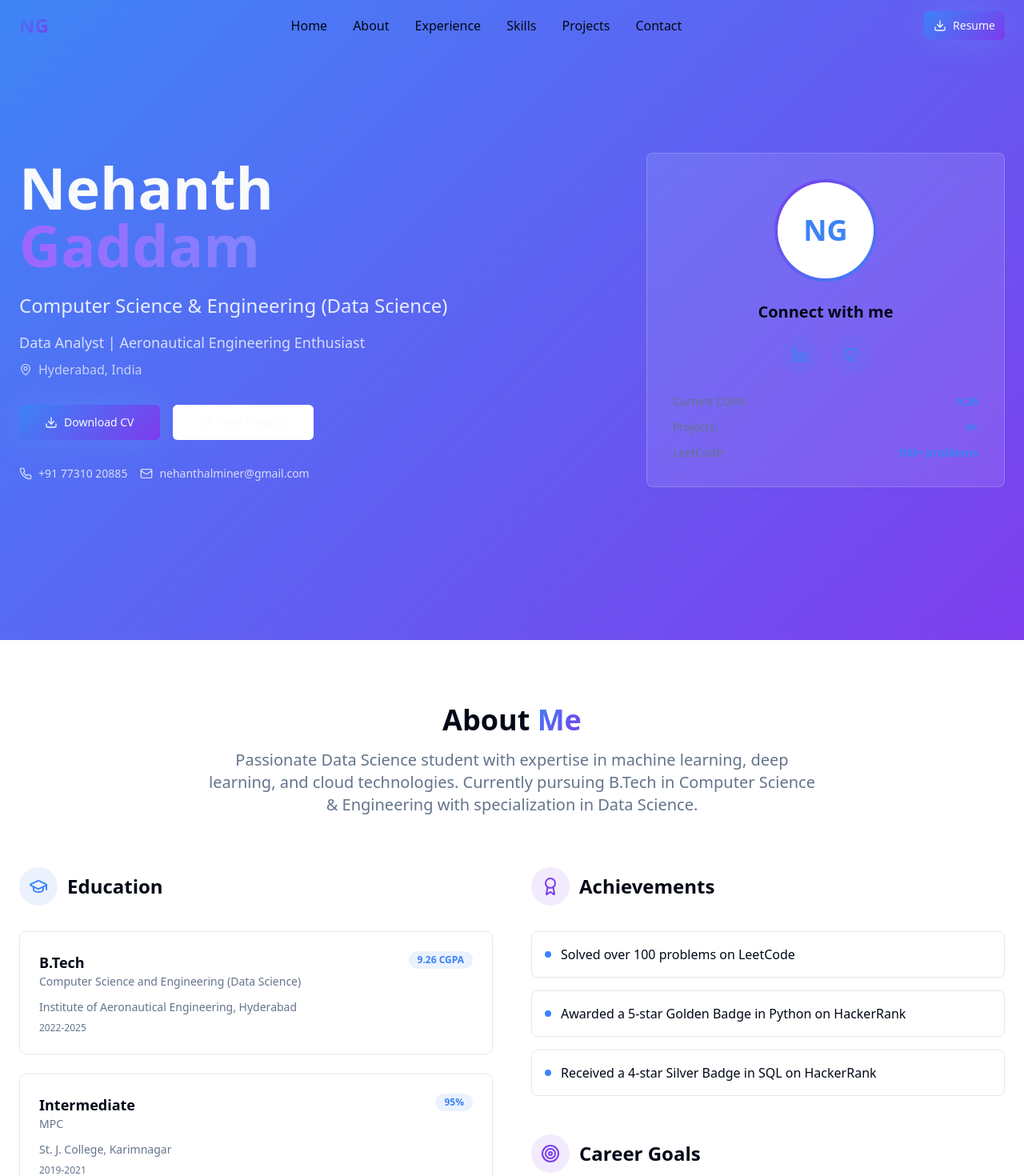
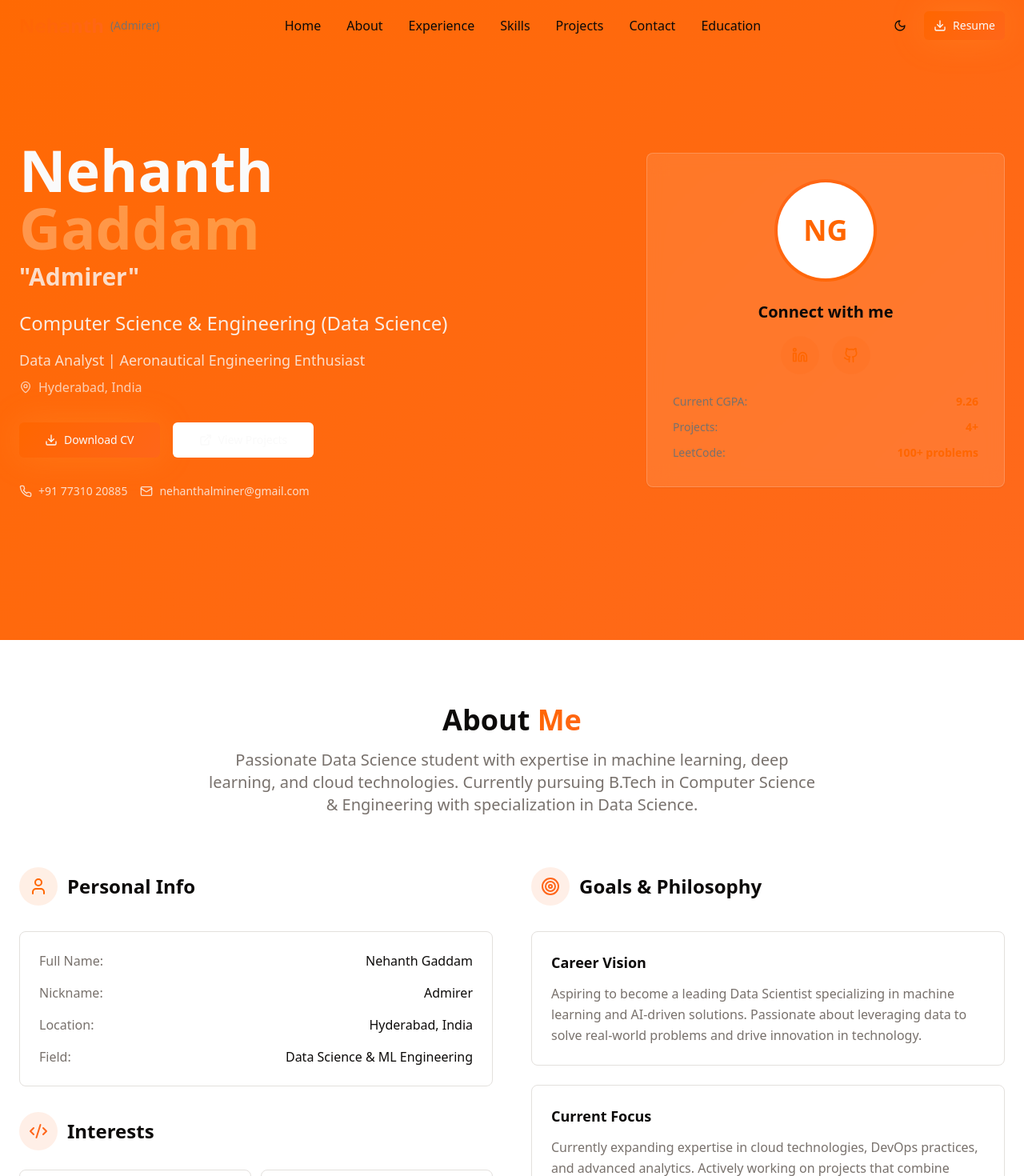
Before and after one commit to admirer77/personal-website-brand-hub, a React (Vite) app: page / in a window 1280 px wide. Shown: the top 1470 px of the page at 80% size. Built offline with nearby package versions, Linux system fonts and the light colour scheme.

Commit message:
Implement website changes
- Update name and nickname in logo.
- Fix text visibility issues.
- Add dark/light mode with button.
- Add education section.
- Implement color scheme changes.

```diff
--- a/package.json
+++ b/package.json
@@ -47,7 +47,7 @@
     "embla-carousel-react": "^8.3.0",
     "input-otp": "^1.2.4",
     "lucide-react": "^0.462.0",
-    "next-themes": "^0.3.0",
+    "next-themes": "^0.4.6",
     "react": "^18.3.1",
     "react-day-picker": "^8.10.1",
     "react-dom": "^18.3.1",
--- a/src/components/About.tsx
+++ b/src/components/About.tsx
@@ -1,36 +1,33 @@
 import { Card } from "@/components/ui/card";
-import { Badge } from "@/components/ui/badge";
-import { GraduationCap, Award, Target } from "lucide-react";
+import { Target, User, Code2 } from "lucide-react";
 
 const About = () => {
-  const education = [
+  const personalInfo = [
     {
-      degree: "B.Tech",
-      field: "Computer Science and Engineering (Data Science)",
-      institution: "Institute of Aeronautical Engineering, Hyderabad",
-      year: "2022-2025",
-      cgpa: "9.26 CGPA"
+      label: "Full Name",
+      value: "Nehanth Gaddam"
     },
     {
-      degree: "Intermediate",
-      field: "MPC",
-      institution: "St. J. College, Karimnagar",
-      year: "2019-2021",
-      cgpa: "95%"
+      label: "Nickname",
+      value: "Admirer"
     },
     {
-      degree: "High School",
-      field: "Secondary Education",
-      institution: "St. John's High School, Karimnagar",
-      year: "2019",
-      cgpa: "9.7 CGPA"
+      label: "Location",
+      value: "Hyderabad, India"
+    },
+    {
+      label: "Field",
+      value: "Data Science & ML Engineering"
     }
   ];
 
-  const achievements = [
-    "Solved over 100 problems on LeetCode",
-    "Awarded a 5-star Golden Badge in Python on HackerRank",
-    "Received a 4-star Silver Badge in SQL on HackerRank"
+  const interests = [
+    "Machine Learning & AI",
+    "Cloud Computing & DevOps",
+    "Data Analytics & Visualization",
+    "Web Development",
+    "Competitive Programming",
+    "Aeronautical Engineering"
   ];
 
   return (
@@ -48,70 +45,81 @@ const About = () => {
         </div>
 
         <div className="grid lg:grid-cols-2 gap-12">
-          {/* Education Section */}
+          {/* Personal Information */}
           <div>
             <div className="flex items-center gap-3 mb-8">
               <div className="w-12 h-12 rounded-full bg-primary/10 flex items-center justify-center">
-                <GraduationCap className="h-6 w-6 text-primary" />
+                <User className="h-6 w-6 text-primary" />
               </div>
-              <h3 className="text-2xl font-semibold text-foreground">Education</h3>
+              <h3 className="text-2xl font-semibold text-foreground">Personal Info</h3>
             </div>
 
-            <div className="space-y-6">
-              {education.map((edu, index) => (
-                <Card key={index} className="p-6 shadow-card hover:shadow-elegant transition-all duration-300">
-                  <div className="flex justify-between items-start mb-3">
-                    <div>
-                      <h4 className="text-lg font-semibold text-foreground">{edu.degree}</h4>
-                      <p className="text-sm text-muted-foreground">{edu.field}</p>
-                    </div>
-                    <Badge variant="secondary" className="bg-primary/10 text-primary">
-                      {edu.cgpa}
-                    </Badge>
+            <Card className="p-6 shadow-card hover:shadow-elegant transition-all duration-300 mb-8">
+              <div className="space-y-4">
+                {personalInfo.map((info, index) => (
+                  <div key={index} className="flex justify-between items-center">
+                    <span className="text-muted-foreground">{info.label}:</span>
+                    <span className="font-medium text-foreground">{info.value}</span>
                   </div>
-                  <p className="text-sm text-muted-foreground mb-2">{edu.institution}</p>
-                  <p className="text-xs text-muted-foreground">{edu.year}</p>
+                ))}
+              </div>
+            </Card>
+
+            {/* Interests */}
+            <div className="flex items-center gap-3 mb-6">
+              <div className="w-12 h-12 rounded-full bg-accent/10 flex items-center justify-center">
+                <Code2 className="h-6 w-6 text-accent" />
+              </div>
+              <h3 className="text-2xl font-semibold text-foreground">Interests</h3>
+            </div>
+
+            <div className="grid grid-cols-2 gap-3">
+              {interests.map((interest, index) => (
+                <Card key={index} className="p-4 shadow-card hover:shadow-elegant transition-all duration-300 text-center">
+                  <p className="text-sm font-medium text-foreground">{interest}</p>
                 </Card>
               ))}
             </div>
           </div>
 
-          {/* Achievements & Goals */}
+          {/* Goals & Philosophy */}
           <div>
             <div className="flex items-center gap-3 mb-8">
               <div className="w-12 h-12 rounded-full bg-accent/10 flex items-center justify-center">
-                <Award className="h-6 w-6 text-accent" />
+                <Target className="h-6 w-6 text-accent" />
               </div>
-              <h3 className="text-2xl font-semibold text-foreground">Achievements</h3>
+              <h3 className="text-2xl font-semibold text-foreground">Goals & Philosophy</h3>
             </div>
 
-            <div className="space-y-4 mb-12">
-              {achievements.map((achievement, index) => (
-                <Card key={index} className="p-4 shadow-card hover:shadow-elegant transition-all duration-300">
-                  <div className="flex items-start gap-3">
-                    <div className="w-2 h-2 rounded-full bg-primary mt-2 flex-shrink-0"></div>
-                    <p className="text-foreground">{achievement}</p>
-                  </div>
-                </Card>
-              ))}
+            <div className="space-y-6">
+              <Card className="p-6 shadow-card hover:shadow-elegant transition-all duration-300">
+                <h4 className="text-lg font-semibold text-foreground mb-3">Career Vision</h4>
+                <p className="text-muted-foreground leading-relaxed">
+                  Aspiring to become a leading Data Scientist specializing in machine learning
+                  and AI-driven solutions. Passionate about leveraging data to solve real-world
+                  problems and drive innovation in technology.
+                </p>
+              </Card>
+
+              <Card className="p-6 shadow-card hover:shadow-elegant transition-all duration-300">
+                <h4 className="text-lg font-semibold text-foreground mb-3">Current Focus</h4>
+                <p className="text-muted-foreground leading-relaxed">
+                  Currently expanding expertise in cloud technologies, DevOps practices,
+                  and advanced analytics. Actively working on projects that combine
+                  machine learning with practical business applications.
+                </p>
+              </Card>
+
+              <Card className="p-6 shadow-card hover:shadow-elegant transition-all duration-300">
+                <h4 className="text-lg font-semibold text-foreground mb-3">Why "Admirer"?</h4>
+                <p className="text-muted-foreground leading-relaxed">
+                  I chose the nickname "Admirer" because I deeply admire the power of
+                  technology and data to transform lives. I'm always in awe of innovative
+                  solutions and strive to contribute to the tech community with the same
+                  passion and respect I have for the field.
+                </p>
+              </Card>
             </div>
-
-            {/* Goals */}
-            <div className="flex items-center gap-3 mb-6">
-              <div className="w-12 h-12 rounded-full bg-accent/10 flex items-center justify-center">
-                <Target className="h-6 w-6 text-accent" />
-              </div>
-              <h3 className="text-2xl font-semibold text-foreground">Career Goals</h3>
-            </div>
-
-            <Card className="p-6 shadow-card">
-              <p className="text-muted-foreground leading-relaxed">
-                Aspiring to become a leading Data Scientist specializing in machine learning
-                and AI-driven solutions. Passionate about leveraging data to solve real-world
-                problems and drive innovation in technology. Currently focusing on expanding
-                expertise in cloud technologies, DevOps practices, and advanced analytics.
-              </p>
-            </Card>
           </div>
         </div>
       </div>
--- /dev/null
+++ b/src/components/Education.tsx
@@ -0,0 +1,121 @@
+import { Card } from "@/components/ui/card";
+import { Badge } from "@/components/ui/badge";
+import { GraduationCap, Award, Target } from "lucide-react";
+
+const Education = () => {
+  const education = [
+    {
+      degree: "B.Tech",
+      field: "Computer Science and Engineering (Data Science)",
+      institution: "Institute of Aeronautical Engineering, Hyderabad",
+      year: "2022-2025",
+      cgpa: "9.26 CGPA"
+    },
+    {
+      degree: "Intermediate",
+      field: "MPC",
+      institution: "St. J. College, Karimnagar",
+      year: "2019-2021",
+      cgpa: "95%"
+    },
+    {
+      degree: "High School",
+      field: "Secondary Education",
+      institution: "St. John's High School, Karimnagar",
+      year: "2019",
+      cgpa: "9.7 CGPA"
+    }
+  ];
+
+  const achievements = [
+    "Solved over 100 problems on LeetCode",
+    "Awarded a 5-star Golden Badge in Python on HackerRank",
+    "Received a 4-star Silver Badge in SQL on HackerRank"
+  ];
+
+  return (
+    <section id="education" className="py-20 bg-muted/30">
+      <div className="container mx-auto px-6">
+        <div className="text-center mb-16">
+          <h2 className="text-4xl font-bold text-foreground mb-4">
+            Education & <span className="bg-gradient-text bg-clip-text text-transparent">Achievements</span>
+          </h2>
+          <p className="text-xl text-muted-foreground max-w-3xl mx-auto">
+            Academic journey and notable achievements that shaped my expertise in
+            data science and technology.
+          </p>
+        </div>
+
+        <div className="grid lg:grid-cols-2 gap-12">
+          {/* Education Section */}
+          <div>
+            <div className="flex items-center gap-3 mb-8">
+              <div className="w-12 h-12 rounded-full bg-primary/10 flex items-center justify-center">
+                <GraduationCap className="h-6 w-6 text-primary" />
+              </div>
+              <h3 className="text-2xl font-semibold text-foreground">Education</h3>
+            </div>
+
+            <div className="space-y-6">
+              {education.map((edu, index) => (
+                <Card key={index} className="p-6 shadow-card hover:shadow-elegant transition-all duration-300">
+                  <div className="flex justify-between items-start mb-3">
+                    <div>
+                      <h4 className="text-lg font-semibold text-foreground">{edu.degree}</h4>
+                      <p className="text-sm text-muted-foreground">{edu.field}</p>
+                    </div>
+                    <Badge variant="secondary" className="bg-primary/10 text-primary">
+                      {edu.cgpa}
+                    </Badge>
+                  </div>
+                  <p className="text-sm text-muted-foreground mb-2">{edu.institution}</p>
+                  <p className="text-xs text-muted-foreground">{edu.year}</p>
+                </Card>
+              ))}
+            </div>
+          </div>
+
+          {/* Achievements & Goals */}
+          <div>
+            <div className="flex items-center gap-3 mb-8">
+              <div className="w-12 h-12 rounded-full bg-accent/10 flex items-center justify-center">
+                <Award className="h-6 w-6 text-accent" />
+              </div>
+              <h3 className="text-2xl font-semibold text-foreground">Achievements</h3>
+            </div>
+
+            <div className="space-y-4 mb-12">
+              {achievements.map((achievement, index) => (
+                <Card key={index} className="p-4 shadow-card hover:shadow-elegant transition-all duration-300">
+                  <div className="flex items-start gap-3">
+                    <div className="w-2 h-2 rounded-full bg-primary mt-2 flex-shrink-0"></div>
+                    <p className="text-foreground">{achievement}</p>
+                  </div>
+                </Card>
+              ))}
+            </div>
+
+            {/* Goals */}
+            <div className="flex items-center gap-3 mb-6">
+              <div className="w-12 h-12 rounded-full bg-accent/10 flex items-center justify-center">
+                <Target className="h-6 w-6 text-accent" />
+              </div>
+              <h3 className="text-2xl font-semibold text-foreground">Career Goals</h3>
+            </div>
+
+            <Card className="p-6 shadow-card">
+              <p className="text-muted-foreground leading-relaxed">
+                Aspiring to become a leading Data Scientist specializing in machine learning
+                and AI-driven solutions. Passionate about leveraging data to solve real-world
+                problems and drive innovation in technology. Currently focusing on expanding
+                expertise in cloud technologies, DevOps practices, and advanced analytics.
+              </p>
+            </Card>
+          </div>
+        </div>
+      </div>
+    </section>
+  );
+};
+
+export default Education;
--- a/src/components/Hero.tsx
+++ b/src/components/Hero.tsx
@@ -18,6 +18,9 @@ const Hero = () => {
               Nehanth
               <span className="block bg-gradient-to-r from-accent-glow to-primary-glow bg-clip-text text-transparent">
                 Gaddam
+              </span>
+              <span className="block text-2xl lg:text-3xl text-primary-foreground/80 mt-2">
+                "Admirer"
               </span>
             </h1>
 
--- a/src/components/Navigation.tsx
+++ b/src/components/Navigation.tsx
@@ -1,6 +1,7 @@
 import { useState, useEffect } from "react";
 import { Button } from "@/components/ui/button";
 import { Menu, X, Download } from "lucide-react";
+import ThemeToggle from "./ThemeToggle";
 
 const Navigation = () => {
   const [isMenuOpen, setIsMenuOpen] = useState(false);
@@ -20,7 +21,8 @@ const Navigation = () => {
     { label: "Experience", href: "#experience" },
     { label: "Skills", href: "#skills" },
     { label: "Projects", href: "#projects" },
-    { label: "Contact", href: "#contact" }
+    { label: "Contact", href: "#contact" },
+    { label: "Education", href: "#education" }
   ];
 
   const scrollToSection = (href: string) => {
@@ -46,9 +48,14 @@ const Navigation = () => {
               e.preventDefault();
               scrollToSection('#home');
             }}
-            className="text-2xl font-bold bg-gradient-text bg-clip-text text-transparent hover:opacity-80 transition-opacity"
+            className="flex items-center gap-2 hover:opacity-80 transition-opacity"
           >
-            NG
+            <span className="text-2xl font-bold bg-gradient-text bg-clip-text text-transparent">
+              Nehanth
+            </span>
+            <span className="text-sm font-medium text-muted-foreground">
+              (Admirer)
+            </span>
           </a>
 
           {/* Desktop Navigation */}
@@ -68,21 +75,25 @@ const Navigation = () => {
             ))}
           </div>
 
-          {/* Desktop CTA */}
-          <div className="hidden md:block">
+          {/* Desktop CTA and Theme Toggle */}
+          <div className="hidden md:flex items-center gap-3">
+            <ThemeToggle />
             <Button variant="hero" size="sm" className="shadow-glow">
               <Download className="h-4 w-4" />
               Resume
             </Button>
           </div>
 
-          {/* Mobile Menu Button */}
-          <button
-            onClick={() => setIsMenuOpen(!isMenuOpen)}
-            className="md:hidden p-2 text-foreground hover:text-primary transition-colors"
-          >
-            {isMenuOpen ? <X className="h-6 w-6" /> : <Menu className="h-6 w-6" />}
-          </button>
+          {/* Mobile Menu Button and Theme Toggle */}
+          <div className="md:hidden flex items-center gap-2">
+            <ThemeToggle />
+            <button
+              onClick={() => setIsMenuOpen(!isMenuOpen)}
+              className="p-2 text-foreground hover:text-primary transition-colors"
+            >
+              {isMenuOpen ? <X className="h-6 w-6" /> : <Menu className="h-6 w-6" />}
+            </button>
+          </div>
         </div>
 
         {/* Mobile Navigation */}
--- /dev/null
+++ b/src/components/ThemeToggle.tsx
@@ -0,0 +1,47 @@
+import { useState, useEffect } from "react";
+import { Moon, Sun } from "lucide-react";
+import { Button } from "@/components/ui/button";
+
+const ThemeToggle = () => {
+  const [theme, setTheme] = useState<"light" | "dark">("light");
+
+  useEffect(() => {
+    // Check for saved theme preference or default to light
+    const savedTheme = localStorage.getItem("theme") as "light" | "dark" || "light";
+    setTheme(savedTheme);
+    applyTheme(savedTheme);
+  }, []);
+
+  const applyTheme = (newTheme: "light" | "dark") => {
+    const root = document.documentElement;
+    if (newTheme === "dark") {
+      root.classList.add("dark");
+    } else {
+      root.classList.remove("dark");
+    }
+  };
+
+  const toggleTheme = () => {
+    const newTheme = theme === "light" ? "dark" : "light";
+    setTheme(newTheme);
+    localStorage.setItem("theme", newTheme);
+    applyTheme(newTheme);
+  };
+
+  return (
+    <Button
+      variant="ghost"
+      size="sm"
+      onClick={toggleTheme}
+      className="w-9 h-9 p-0"
+    >
+      {theme === "light" ? (
+        <Moon className="h-4 w-4" />
+      ) : (
+        <Sun className="h-4 w-4" />
+      )}
+    </Button>
+  );
+};
+
+export default ThemeToggle;
--- a/src/index.css
+++ b/src/index.css
@@ -9,44 +9,46 @@ All colors MUST be HSL.
 @layer base {
   :root {
     --background: 0 0% 100%;
-    --foreground: 222.2 84% 4.9%;
+    --foreground: 20 14.3% 4.1%;
 
     --card: 0 0% 100%;
-    --card-foreground: 222.2 84% 4.9%;
+    --card-foreground: 20 14.3% 4.1%;
 
     --popover: 0 0% 100%;
-    --popover-foreground: 222.2 84% 4.9%;
+    --popover-foreground: 20 14.3% 4.1%;
 
-    --primary: 217 91% 60%;
-    --primary-foreground: 210 40% 98%;
-    --primary-glow: 217 100% 70%;
+    --primary: 24 100% 50%;
+    --primary-foreground: 0 0% 98%;
+    --primary-glow: 30 100% 60%;
 
-    --secondary: 210 40% 96.1%;
-    --secondary-foreground: 222.2 47.4% 11.2%;
+    --secondary: 24 10% 95%;
+    --secondary-foreground: 20 14.3% 4.1%;
 
-    --muted: 210 40% 96.1%;
-    --muted-foreground: 215.4 16.3% 46.9%;
+    --muted: 24 10% 95%;
+    --muted-foreground: 25 5.3% 44.7%;
 
-    --accent: 262 83% 58%;
-    --accent-foreground: 210 40% 98%;
-    --accent-glow: 262 100% 70%;
+    --accent: 20 100% 55%;
+    --accent-foreground: 0 0% 98%;
+    --accent-glow: 25 100% 65%;
 
     --destructive: 0 84.2% 60.2%;
-    --destructive-foreground: 210 40% 98%;
+    --destructive-foreground: 0 0% 98%;
 
-    --border: 214.3 31.8% 91.4%;
-    --input: 214.3 31.8% 91.4%;
-    --ring: 217 91% 60%;
+    --border: 24 10% 88%;
+    --input: 24 10% 88%;
+    --ring: 24 100% 50%;
 
     /* Custom gradients */
-    --gradient-hero: linear-gradient(135deg, hsl(var(--primary)), hsl(var(--accent)));
-    --gradient-card: linear-gradient(145deg, hsl(var(--card)) 0%, hsl(var(--muted)) 100%);
-    --gradient-text: linear-gradient(135deg, hsl(var(--primary)), hsl(var(--accent)));
+    --gradient-hero: linear-gradient(135deg, hsl(24 100% 50%), hsl(20 100% 55%));
+    --gradient-card: linear-gradient(145deg, hsl(0 0% 100%) 0%, hsl(24 10% 98%) 100%);
+    --gradient-text: linear-gradient(135deg, hsl(24 100% 50%), hsl(20 100% 55%));
 
     /* Shadows */
-    --shadow-elegant: 0 10px 30px -10px hsl(var(--primary) / 0.2);
-    --shadow-glow: 0 0 40px hsl(var(--primary-glow) / 0.3);
-    --shadow-card: 0 4px 20px -2px hsl(var(--muted-foreground) / 0.1);
+    --shadow-elegant: 0 10px 30px -10px hsl(24 100% 50% / 0.2);
+    --shadow-glow: 0 0 40px hsl(30 100% 60% / 0.3);
+    --shadow-card: 0 4px 20px -2px hsl(25 5.3% 44.7% / 0.1);
+
+    --radius: 0.5rem;
 
     --radius: 0.5rem;
 
@@ -68,41 +70,45 @@ All colors MUST be HSL.
   }
 
   .dark {
-    --background: 222.2 84% 4.9%;
-    --foreground: 210 40% 98%;
+    --background: 20 14.3% 4.1%;
+    --foreground: 0 0% 95%;
 
-    --card: 222.2 84% 4.9%;
-    --card-foreground: 210 40% 98%;
+    --card: 24 9.8% 10%;
+    --card-foreground: 0 0% 95%;
 
-    --popover: 222.2 84% 4.9%;
-    --popover-foreground: 210 40% 98%;
+    --popover: 24 9.8% 10%;
+    --popover-foreground: 0 0% 95%;
 
-    --primary: 210 40% 98%;
-    --primary-foreground: 222.2 47.4% 11.2%;
+    --primary: 24 100% 50%;
+    --primary-foreground: 0 0% 9%;
+    --primary-glow: 30 100% 60%;
 
-    --secondary: 217.2 32.6% 17.5%;
-    --secondary-foreground: 210 40% 98%;
+    --secondary: 24 9.8% 15%;
+    --secondary-foreground: 0 0% 95%;
 
-    --muted: 217.2 32.6% 17.5%;
-    --muted-foreground: 215 20.2% 65.1%;
+    --muted: 24 9.8% 15%;
+    --muted-foreground: 24 5.4% 63.9%;
 
-    --accent: 217.2 32.6% 17.5%;
-    --accent-foreground: 210 40% 98%;
+    --accent: 20 100% 55%;
+    --accent-foreground: 0 0% 9%;
+    --accent-glow: 25 100% 65%;
 
     --destructive: 0 62.8% 30.6%;
-    --destructive-foreground: 210 40% 98%;
+    --destructive-foreground: 0 0% 95%;
 
-    --border: 217.2 32.6% 17.5%;
-    --input: 217.2 32.6% 17.5%;
-    --ring: 212.7 26.8% 83.9%;
-    --sidebar-background: 240 5.9% 10%;
-    --sidebar-foreground: 240 4.8% 95.9%;
-    --sidebar-primary: 224.3 76.3% 48%;
-    --sidebar-primary-foreground: 0 0% 100%;
-    --sidebar-accent: 240 3.7% 15.9%;
-    --sidebar-accent-foreground: 240 4.8% 95.9%;
-    --sidebar-border: 240 3.7% 15.9%;
-    --sidebar-ring: 217.2 91.2% 59.8%;
+    --border: 24 9.8% 15%;
+    --input: 24 9.8% 15%;
+    --ring: 24 100% 50%;
+
+    /* Custom gradients for dark mode */
+    --gradient-hero: linear-gradient(135deg, hsl(24 100% 50%), hsl(20 100% 55%));
+    --gradient-card: linear-gradient(145deg, hsl(24 9.8% 10%) 0%, hsl(24 9.8% 15%) 100%);
+    --gradient-text: linear-gradient(135deg, hsl(24 100% 50%), hsl(20 100% 55%));
+
+    /* Shadows for dark mode */
+    --shadow-elegant: 0 10px 30px -10px hsl(24 100% 50% / 0.3);
+    --shadow-glow: 0 0 40px hsl(30 100% 60% / 0.4);
+    --shadow-card: 0 4px 20px -2px hsl(0 0% 0% / 0.3);
   }
 }
 
--- a/src/pages/Index.tsx
+++ b/src/pages/Index.tsx
@@ -5,6 +5,7 @@ import Experience from "@/components/Experience";
 import Skills from "@/components/Skills";
 import Projects from "@/components/Projects";
 import Contact from "@/components/Contact";
+import Education from "@/components/Education";
 
 const Index = () => {
   return (
@@ -16,6 +17,7 @@ const Index = () => {
       <Skills />
       <Projects />
       <Contact />
+      <Education />
     </div>
   );
 };
```
Also changed, not shown: 1 other file (tests, documents, lock files or other folders).
